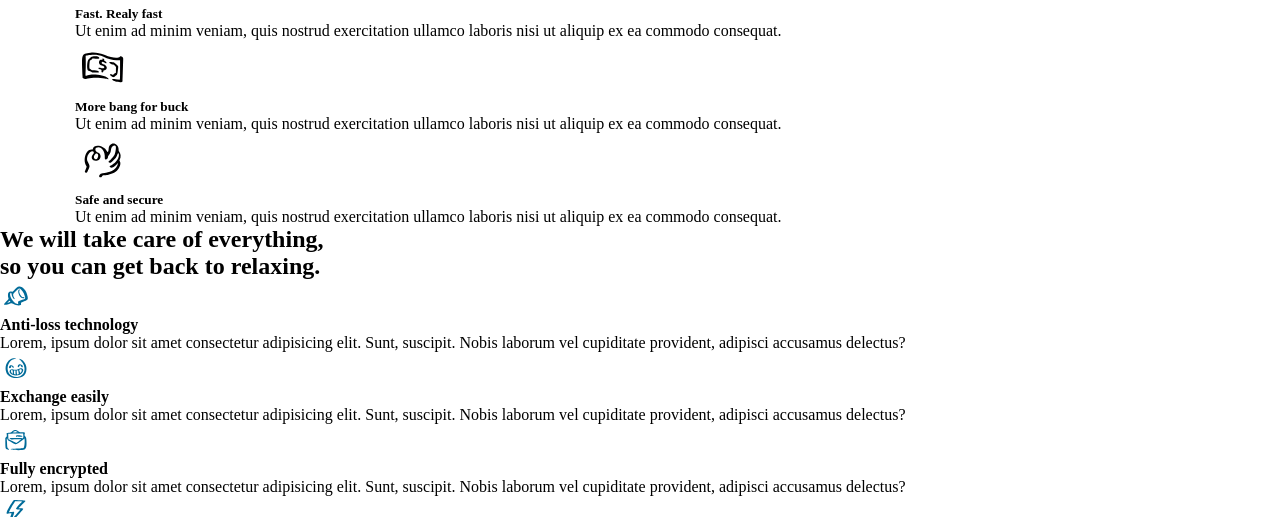
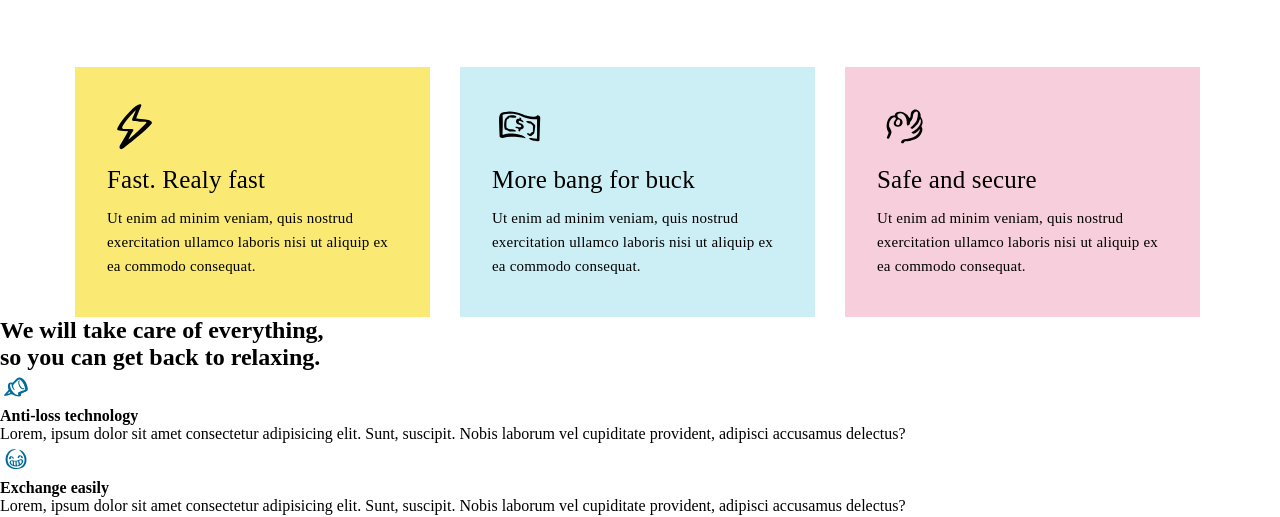
Before and after one commit to NuriddinIsacov/Whirl, a plain HTML site: page index.html in a window 1280 px wide. Shown: the part 790-1307 px from the top of the page. Drawn offline with Linux system fonts and the light colour scheme.

Commit message:
Style flash section

```diff
--- a/index.html
+++ b/index.html
@@ -79,27 +79,27 @@
         </section>
     </div>
 
-    <section class="flash-section">
-        <div class="container">
+    <div class="container">
+        <section class="flash-section">
             <div class="flash-cards">
-                <div class="flash-card">
+                <div class="flash-card bg-yellow">
                     <img src="./imgs/flash.svg" alt="">
                     <h5 class="flash-card-title">Fast. Realy fast</h5>
                     <p flash-card-description>Ut enim ad minim veniam, quis nostrud exercitation ullamco laboris nisi ut aliquip ex ea commodo consequat.</p>
                 </div>
-                <div class="flash-card">
+                <div class="flash-card bg-aqua">
                     <img src="./imgs/flash_money.svg" alt="">
                     <h5 class="flash-card-title">More bang for buck</h5>
                     <p flash-card-description>Ut enim ad minim veniam, quis nostrud exercitation ullamco laboris nisi ut aliquip ex ea commodo consequat.</p>
                 </div>
-                <div class="flash-card">
+                <div class="flash-card bg-pink">
                     <img src="./imgs/flash_hand.svg" alt="">
                     <h5 class="flash-card-title">Safe and secure</h5>
                     <p flash-card-description>Ut enim ad minim veniam, quis nostrud exercitation ullamco laboris nisi ut aliquip ex ea commodo consequat.</p>
                 </div>
             </div>
-        </div>
-    </section>
+        </section>
+    </div>
 
     <section class="relax-section">
         <h2 class="section-title">
--- a/style.css
+++ b/style.css
@@ -156,3 +156,48 @@
 .partners-items img{
     width: 124px;
 }
+
+/* Flash section styles */
+.flash-section{
+    margin-top: 120px;
+}
+
+.flash-card{
+    display: flex;
+    flex-direction: column;
+    justify-content: start;
+    gap: 10px;
+    width: 355px;
+    height: 250px;
+    padding: 32px;
+}
+.flash-card img{
+
+    width: 55px;
+}
+.flash-card h5{
+    font-size: 25px;
+    font-weight: 400;
+    line-height: 32px;
+    letter-spacing: 0.2px;
+}
+.flash-card p{
+    font-size: 15px;
+    font-weight: 400;
+    line-height: 24px;
+    letter-spacing: 0.2px;
+}
+.bg-yellow{
+    background-color: #FAEA73;
+}
+.bg-aqua{
+    background-color: #CCEFF6;
+}
+.bg-pink{
+    background-color: #F7CEDC;
+}
+.flash-cards{
+    display: flex;
+    align-items: center;
+    gap: 30px;
+}
```
